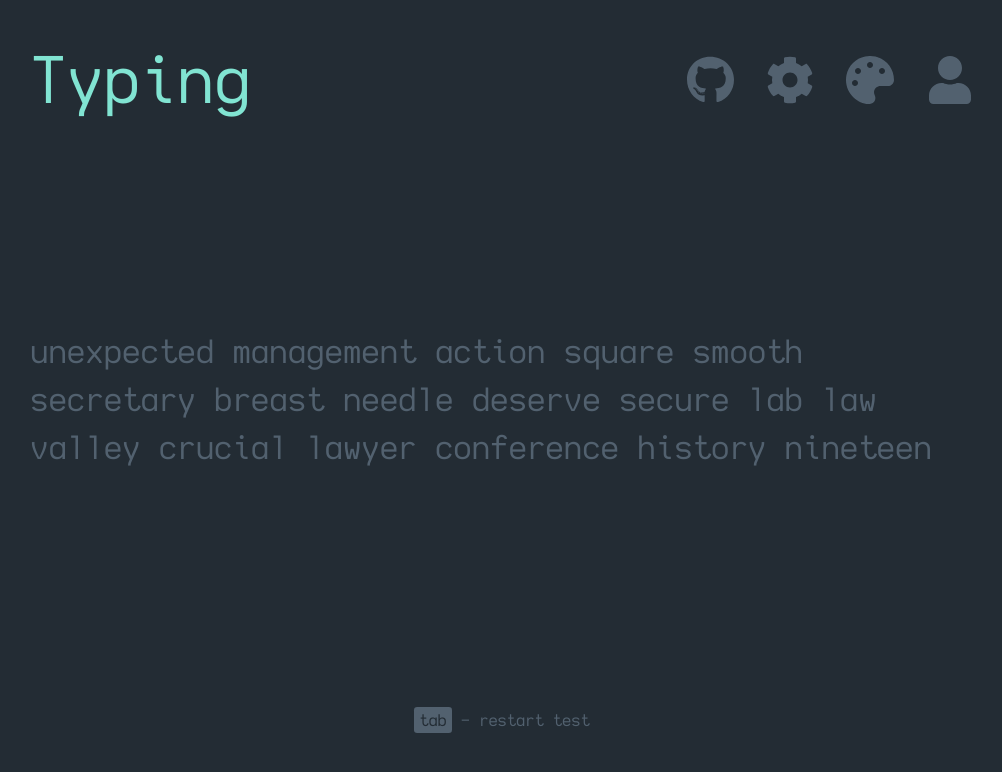
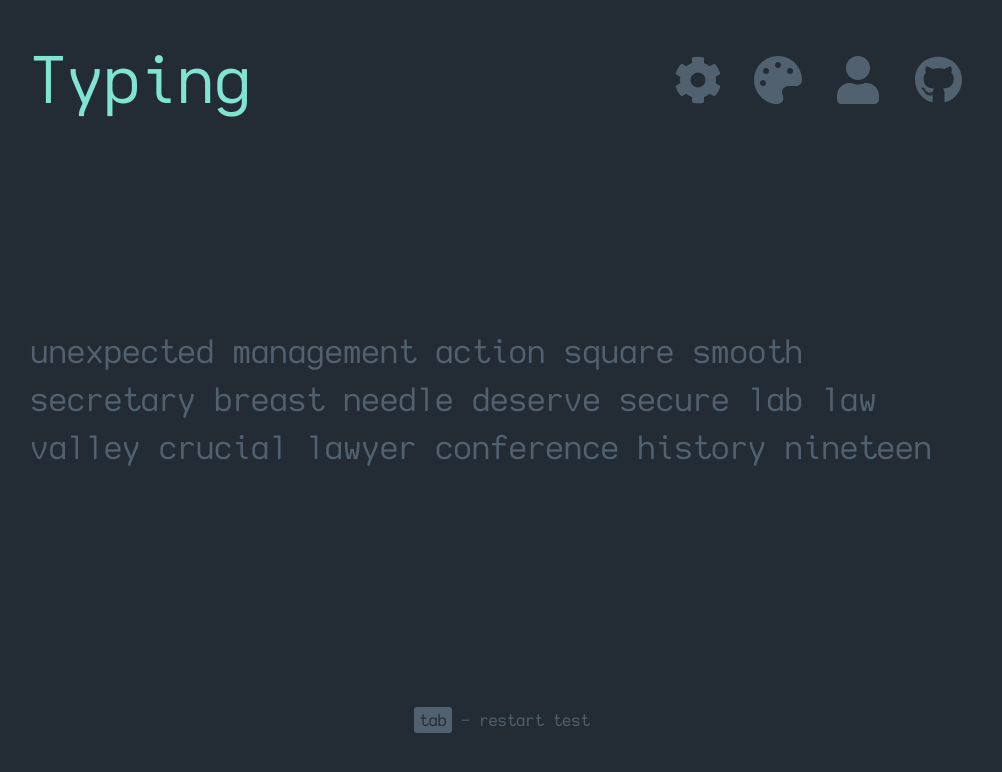
Before and after one commit to jasoneliu/typing, a Next.js app: page / in a window 1280 px wide. Shown: the top 772 px of the page, without its empty margins (138-1140 px from the left). Built offline with nearby package versions, Linux system fonts and the light colour scheme.

Commit message:
Updated icon styles and animations

```diff
--- /dev/null
+++ b/src/components/Icon.tsx
@@ -0,0 +1,57 @@
+import styled, { css } from "styled-components";
+
+interface IIcon {
+  src: string;
+  rotated?: boolean;
+  onClick?: () => void;
+}
+
+const Icon = ({ src, onClick, rotated }: IIcon) => {
+  return (
+    <IconContainer onClick={onClick}>
+      <StyledIcon src={src} rotated={rotated} />
+    </IconContainer>
+  );
+};
+
+export default Icon;
+
+const StyledIcon = styled.div<{ src: string; rotated: boolean | undefined }>`
+  height: 3rem;
+  width: 3rem;
+  mask: ${(props) => `url(${props.src})`} no-repeat 50% 50%;
+
+  background-color: ${(props) => props.theme.colors.secondary};
+  transition: background-color 250ms ease;
+
+  // rotate icon
+  ${(props) =>
+    props.rotated !== undefined &&
+    css`
+      transform: ${props.rotated ? `rotate(0deg)` : `rotate(120deg)`};
+      transition: background-color 250ms ease, transform 250ms linear;
+    `}
+`;
+
+const IconContainer = styled.div`
+  display: flex;
+  justify-content: center;
+  align-items: center;
+  height: 4.5rem;
+  width: 4.5rem;
+  z-index: 1;
+
+  // change icon color on hover
+  &:hover {
+    ${StyledIcon} {
+      background-color: ${(props) => props.theme.colors.primary};
+    }
+  }
+
+  /* // change icon color while clicked
+  &:active {
+    ${StyledIcon} {
+      background-color: ${(props) => props.theme.colors.secondary};
+    }
+  } */
+`;
--- a/src/components/Navbar.tsx
+++ b/src/components/Navbar.tsx
@@ -1,5 +1,7 @@
-import { useContext } from "react";
+import { useState, useContext } from "react";
 import styled from "styled-components";
+import Link from "next/link";
+import Icon from "./Icon";
 import { ThemeContext } from "../context";
 
 const StyledNavbar = styled.div`
@@ -7,50 +9,47 @@ const StyledNavbar = styled.div`
   height: 4rem;
   flex-flow: row nowrap;
   align-items: center;
-  gap: 2rem;
+  gap: 0.5rem;
 `;
+
 const Navbar = () => {
   const { theme, setTheme } = useContext(ThemeContext);
+  const [settingsOpen, setSettingsOpen] = useState(false);
 
   return (
     <StyledNavbar>
-      <Logo>Typing</Logo>
+      <Link prefetch href="/" passHref replace>
+        <Logo>Typing</Logo>
+      </Link>
+      <Spacer />
+      <Icon
+        src="/icons/cog.svg"
+        rotated={settingsOpen}
+        onClick={() => setSettingsOpen((settingsOpen) => !settingsOpen)}
+      />
+      <Icon
+        src="/icons/palette.svg"
+        onClick={() => setTheme(theme === "dark" ? "light" : "dark")}
+      />
+      <Icon src="/icons/user.svg" />
       <Icon
         src="/icons/github.svg"
         onClick={() =>
           window.open("https://github.com/jasoneliu/typing", "new_window")
         }
       />
-      <Icon src="/icons/cog.svg" />
-      <Icon
-        src="/icons/palette.svg"
-        onClick={() => setTheme(theme === "dark" ? "light" : "dark")}
-      />
-      <Icon src="/icons/user.svg" />
     </StyledNavbar>
   );
 };
 
 export default Navbar;
 
-const Logo = styled.div`
+const Logo = styled.a`
   font-size: 4rem;
   color: ${(props) => props.theme.colors.accent};
+  text-decoration: none;
+`;
+
+const Spacer = styled.div`
   flex: 1;
 `;
-
-// TODO: give icon more padding for easier click
-const Icon = styled.div<{ src: string }>`
-  mask: ${(props) => `url(${props.src})`} no-repeat 50% 50%;
-  height: 3rem;
-  width: 3rem;
-  /* width: 100%; */
-  z-index: 1;
-
-  // change color on hover
-  background-color: ${(props) => props.theme.colors.secondary};
-  &:hover {
-    background-color: ${(props) => props.theme.colors.primary};
-  }
-  transition: background-color 250ms ease;
-`;
```
